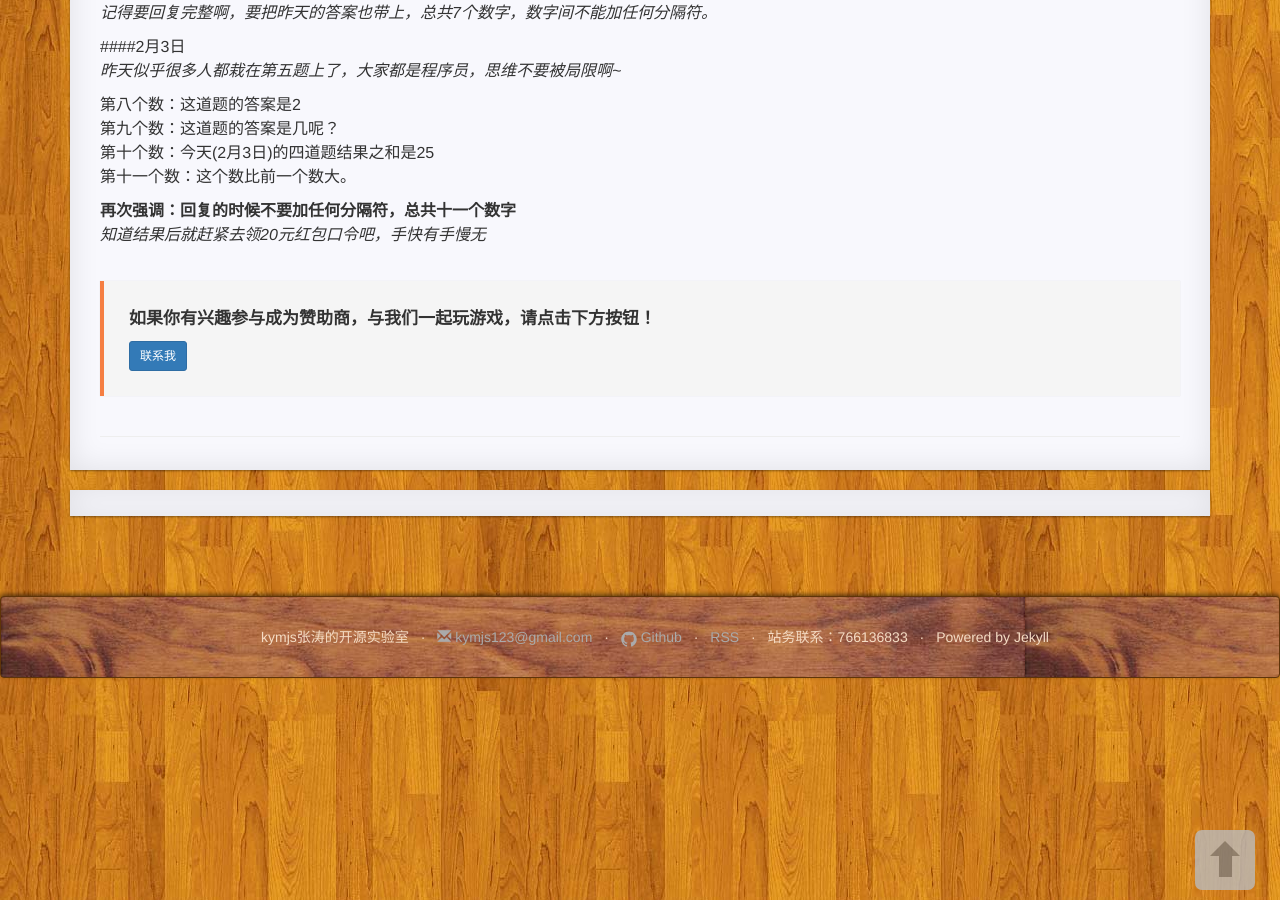
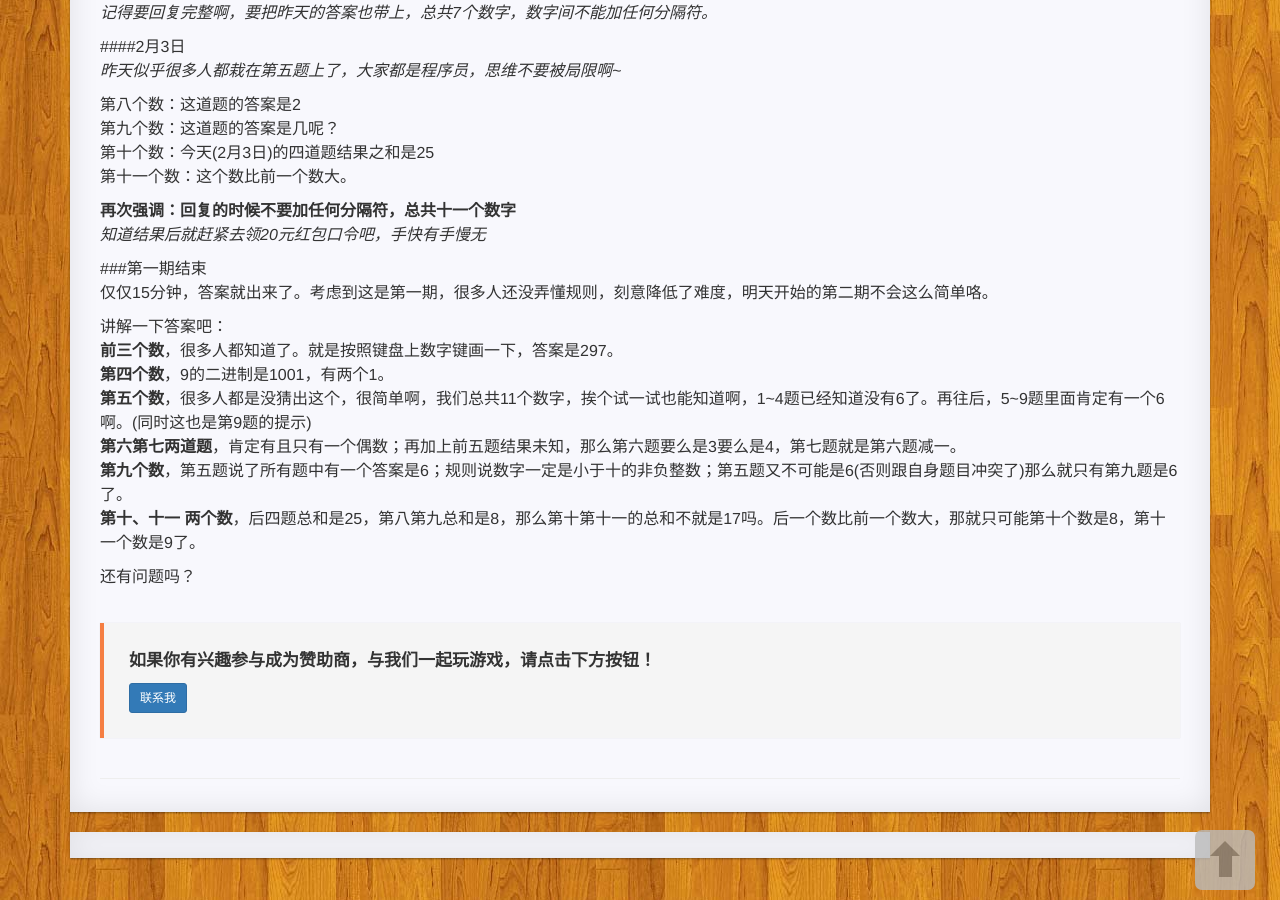
Before and after one commit to XClouded/kymjs.github.io, a Jekyll site: the page built from 2016hongbao/index.md, in a window 1280 px wide and 900 px high, scrolled down 1295 px. Built offline with Jekyll 4.4.1, drawn with Linux system fonts in a browser that asks for light colours; nearby versions of some CDN libraries; comment, search, counter and statistics services are not loaded; a style sheet for code colours, icons or effects is not loaded.

Commit message:
第一期结束，介绍个规则真累

```diff
--- a/2016hongbao/index.md
+++ b/2016hongbao/index.md
@@ -60,3 +60,16 @@ code: true
 
 **再次强调：回复的时候不要加任何分隔符，总共十一个数字**
 *知道结果后就赶紧去领20元红包口令吧，手快有手慢无*
+
+###第一期结束
+仅仅15分钟，答案就出来了。考虑到这是第一期，很多人还没弄懂规则，刻意降低了难度，明天开始的第二期不会这么简单咯。
+
+讲解一下答案吧：
+**前三个数**，很多人都知道了。就是按照键盘上数字键画一下，答案是297。
+**第四个数**，9的二进制是1001，有两个1。
+**第五个数**，很多人都是没猜出这个，很简单啊，我们总共11个数字，挨个试一试也能知道啊，1~4题已经知道没有6了。再往后，5~9题里面肯定有一个6啊。(同时这也是第9题的提示)
+**第六第七两道题**，肯定有且只有一个偶数；再加上前五题结果未知，那么第六题要么是3要么是4，第七题就是第六题减一。
+**第九个数**，第五题说了所有题中有一个答案是6；规则说数字一定是小于十的非负整数；第五题又不可能是6(否则跟自身题目冲突了)那么就只有第九题是6了。
+**第十、十一 两个数**，后四题总和是25，第八第九总和是8，那么第十第十一的总和不就是17吗。后一个数比前一个数大，那就只可能第十个数是8，第十一个数是9了。
+
+还有问题吗？
```
Also changed, not shown: 1 other file.
